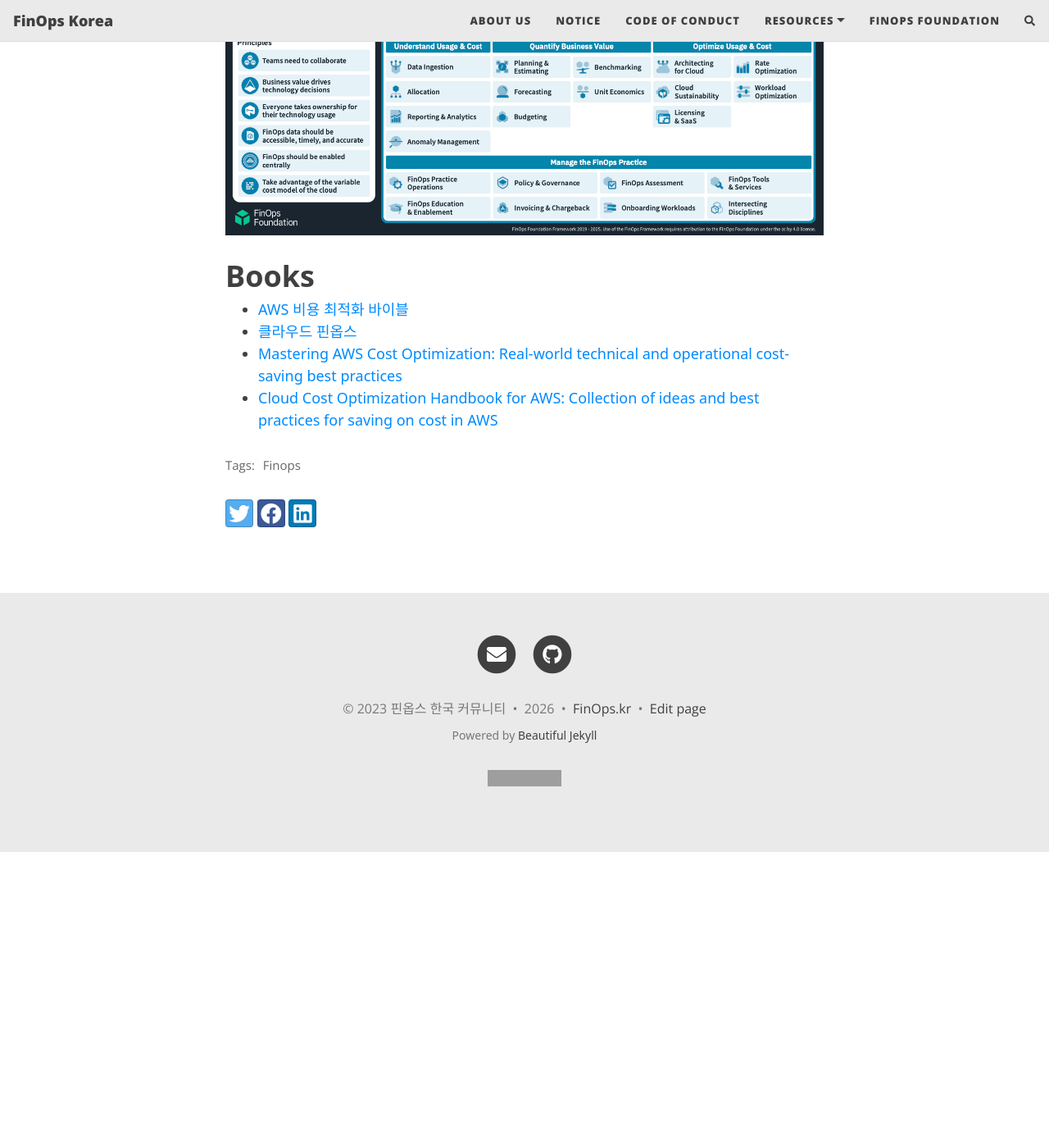
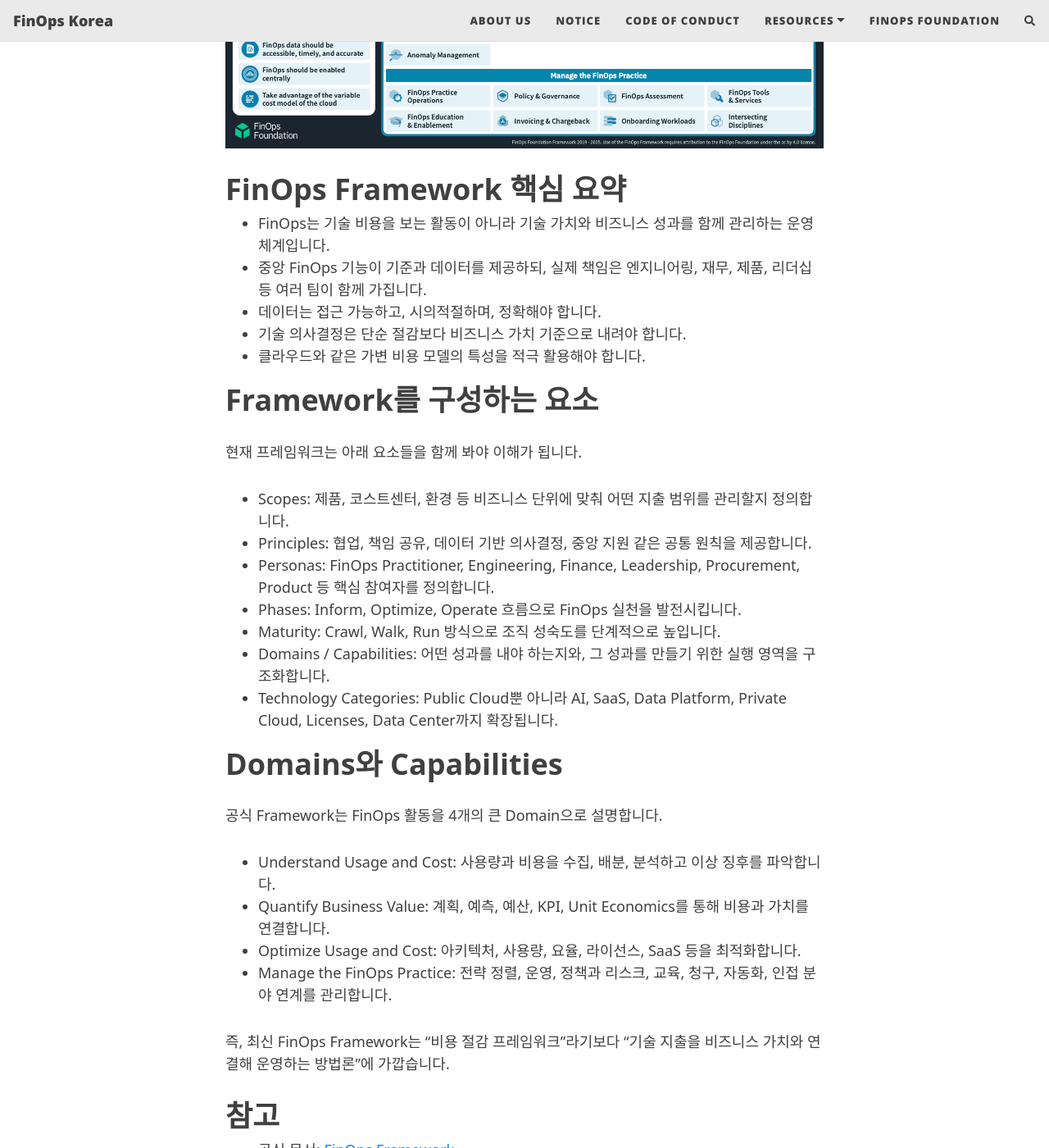
Before and after one commit to FinOpsKR/finopskr.github.io, a Jekyll site: the page built from _posts/2023-12-22-whats_the_finops.md, in a window 1280 px wide and 1400 px high, scrolled down 780 px. Shown: the whole window at 82% size. Built offline with Jekyll 4.4.1, drawn with Linux system fonts in a browser that asks for light colours; nearby versions of some CDN libraries; comment, search, counter and statistics services are not loaded; before the commit the page ends 1819 px from its top, so only the background shows below that; some of the changed text lies outside the part shown; grey boxes are pictures that could not be loaded.

Commit message:
Update FinOps framework post

```diff
--- a/_posts/2023-12-22-whats_the_finops.md
+++ b/_posts/2023-12-22-whats_the_finops.md
@@ -2,21 +2,54 @@
 layout: post
 published: ture
 title: FinOps 란 무엇인가?
-subtitle: FinOps 프레임워크
+subtitle: 최신 FinOps Framework 요약
 tags: Finops
 comments: true
 date: '2023-12-22'
+last-updated: '2026-04-24'
 author: Junhee Kang
 ---
 
-> FinOps is an evolving cloud financial management discipline and cultural practice that enables organizations to get maximum business value by helping engineering, finance, technology and business teams to collaborate on data-driven spending decisions.
-(Definition Updated: November 2021 by the FinOps Foundation Technical Advisory Council)
+FinOps Foundation의 현재 [FinOps Framework](https://www.finops.org/framework/)는 FinOps를 단순한 비용 절감 활동이 아니라, 기술 투자 전반의 비즈니스 가치를 높이기 위한 운영 모델이자 문화적 실천으로 설명합니다.
 
-
-> FinOps는 엔지니어링, 재무, 기술, 비즈니스 팀이 데이터 중심 지출 결정에 협력할 수 있도록 지원함으로써 조직이 비즈니스 가치를 극대화할 수 있도록 지원하는 진화하는 클라우드 재무 관리 규범이자 문화이다.
-[November 2021 by the FinOps Foundation](https://www.finops.org/introduction/what-is-finops/)
+핵심은 엔지니어링, 재무, 비즈니스가 같은 데이터를 기반으로 함께 의사결정하고, 기술 사용에 대한 재무적 책임을 조직 전체가 나누는 것입니다. 최근 프레임워크는 퍼블릭 클라우드만이 아니라 AI, SaaS, 데이터 플랫폼, 프라이빗 클라우드, 라이선스, 데이터센터까지 포함하는 방향으로 확장되고 있습니다.
 
 ![ex_screenshot](/assets/img/English-FinOps-Framework-2025.png)
+
+# FinOps Framework 핵심 요약
+
+- FinOps는 기술 비용을 보는 활동이 아니라 기술 가치와 비즈니스 성과를 함께 관리하는 운영 체계입니다.
+- 중앙 FinOps 기능이 기준과 데이터를 제공하되, 실제 책임은 엔지니어링, 재무, 제품, 리더십 등 여러 팀이 함께 가집니다.
+- 데이터는 접근 가능하고, 시의적절하며, 정확해야 합니다.
+- 기술 의사결정은 단순 절감보다 비즈니스 가치 기준으로 내려야 합니다.
+- 클라우드와 같은 가변 비용 모델의 특성을 적극 활용해야 합니다.
+
+# Framework를 구성하는 요소
+
+현재 프레임워크는 아래 요소들을 함께 봐야 이해가 됩니다.
+
+- Scopes: 제품, 코스트센터, 환경 등 비즈니스 단위에 맞춰 어떤 지출 범위를 관리할지 정의합니다.
+- Principles: 협업, 책임 공유, 데이터 기반 의사결정, 중앙 지원 같은 공통 원칙을 제공합니다.
+- Personas: FinOps Practitioner, Engineering, Finance, Leadership, Procurement, Product 등 핵심 참여자를 정의합니다.
+- Phases: Inform, Optimize, Operate 흐름으로 FinOps 실천을 발전시킵니다.
+- Maturity: Crawl, Walk, Run 방식으로 조직 성숙도를 단계적으로 높입니다.
+- Domains / Capabilities: 어떤 성과를 내야 하는지와, 그 성과를 만들기 위한 실행 영역을 구조화합니다.
+- Technology Categories: Public Cloud뿐 아니라 AI, SaaS, Data Platform, Private Cloud, Licenses, Data Center까지 확장됩니다.
+
+# Domains와 Capabilities
+
+공식 Framework는 FinOps 활동을 4개의 큰 Domain으로 설명합니다.
+
+- Understand Usage and Cost: 사용량과 비용을 수집, 배분, 분석하고 이상 징후를 파악합니다.
+- Quantify Business Value: 계획, 예측, 예산, KPI, Unit Economics를 통해 비용과 가치를 연결합니다.
+- Optimize Usage and Cost: 아키텍처, 사용량, 요율, 라이선스, SaaS 등을 최적화합니다.
+- Manage the FinOps Practice: 전략 정렬, 운영, 정책과 리스크, 교육, 청구, 자동화, 인접 분야 연계를 관리합니다.
+
+즉, 최신 FinOps Framework는 "비용 절감 프레임워크"라기보다 "기술 지출을 비즈니스 가치와 연결해 운영하는 방법론"에 가깝습니다.
+
+# 참고
+
+- 공식 문서: [FinOps Framework](https://www.finops.org/framework/)
 
 # Books
 - [AWS 비용 최적화 바이블](http://www.yes24.com/Product/Goods/111715522)
```
